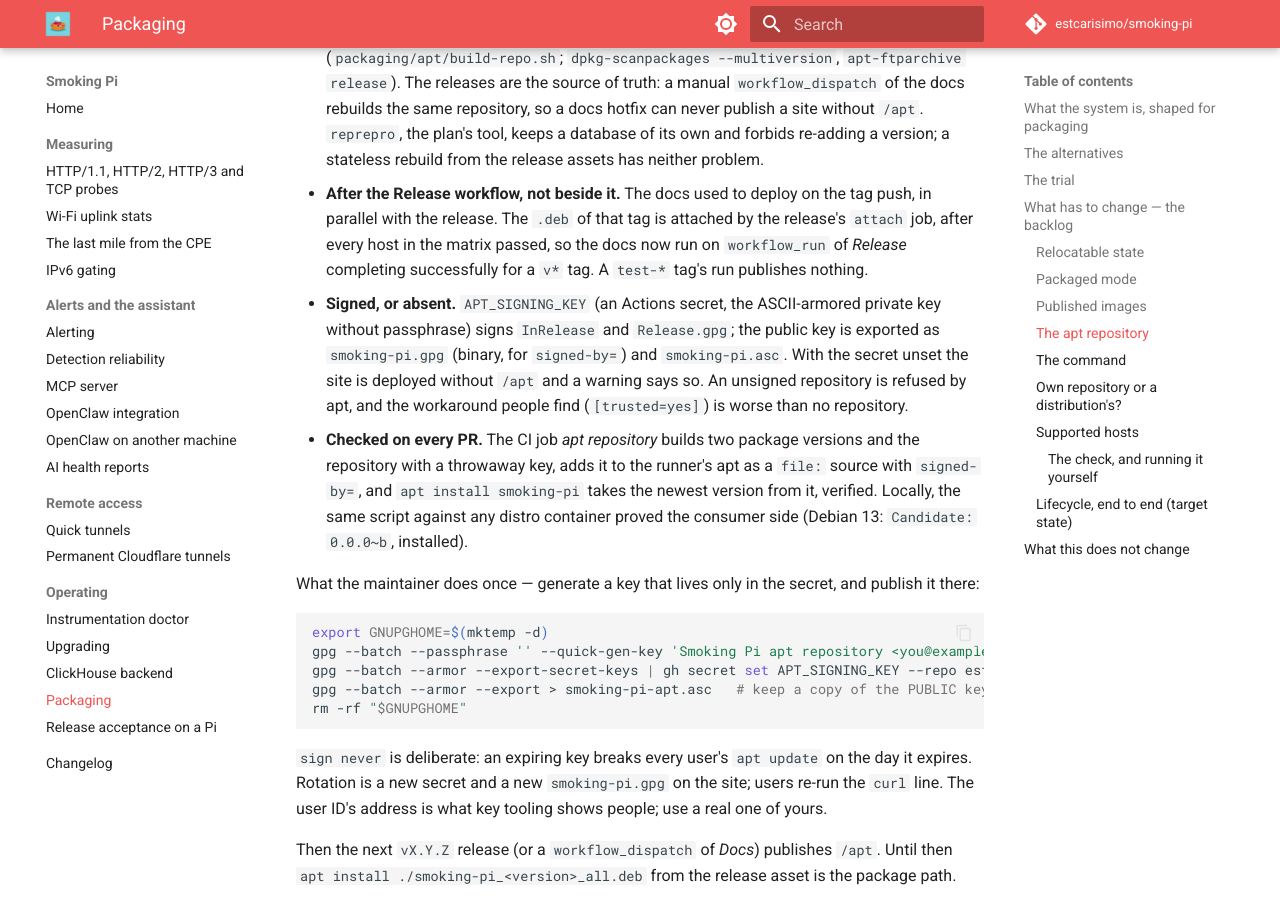
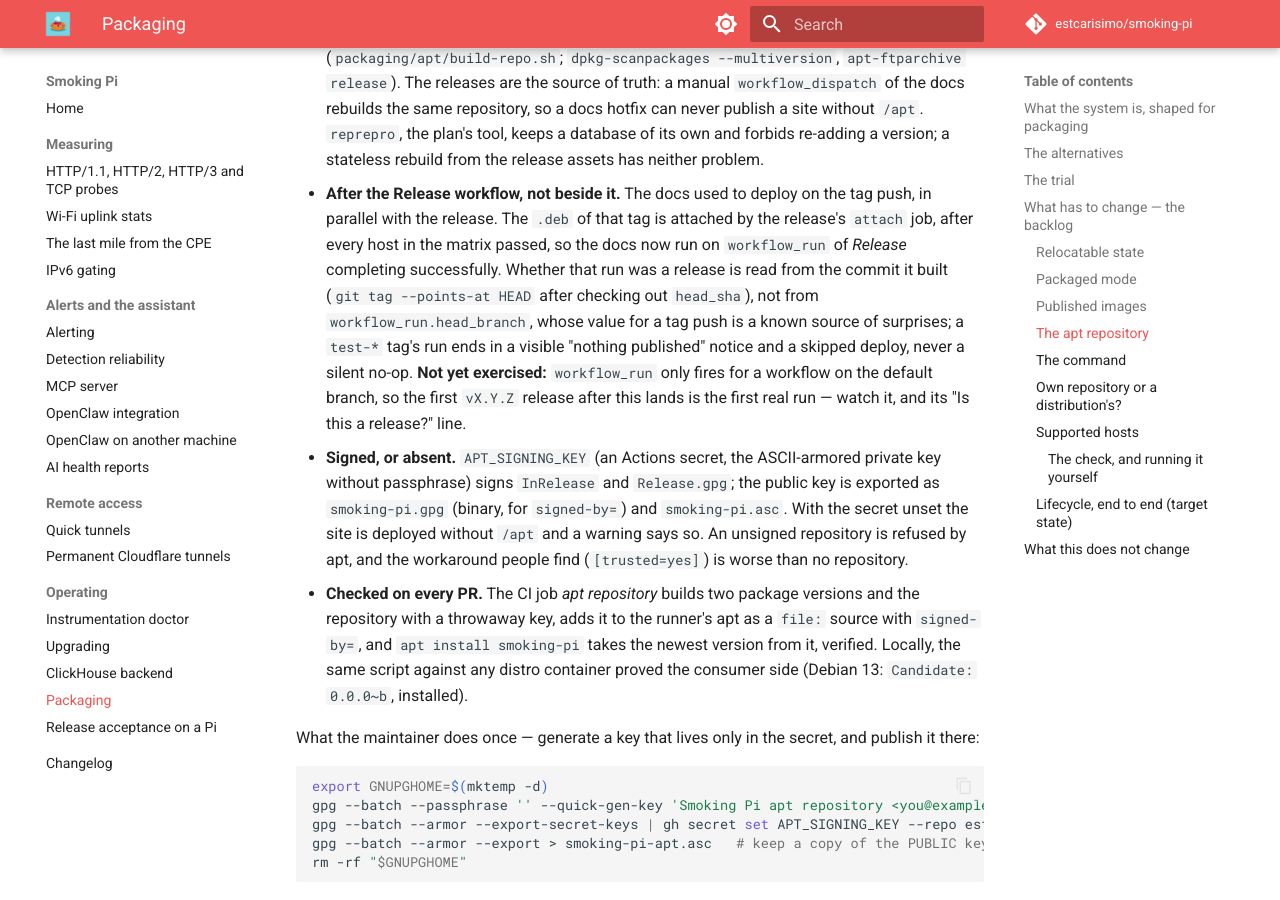
Before and after one commit to estcarisimo/smoking-pi, an MkDocs documentation site: the page built from docs/packaging.md, in a window 1280 px wide and 900 px high, scrolled down 11157 px. Built offline with MkDocs 1.6.1 and Material for MkDocs 9.7.7, drawn with Linux system fonts in a browser that asks for light colours; comment, search, counter and statistics services are not loaded.

Commit message:
fix: what the review of #89 found — the docs deploy decides 'release or not' from the tag at the built commit, not workflow_run.head_branch; a non-release run skips visibly; --clobber on the asset download
Co-Authored-By: Claude Opus 5 <noreply@anthropic.com>

```diff
--- a/docs/packaging.md
+++ b/docs/packaging.md
@@ -348,7 +348,14 @@ How it is built, and why this shape:
   the tag push, in parallel with the release. The `.deb` of that tag is
   attached by the release's `attach` job, after every host in the matrix
   passed, so the docs now run on `workflow_run` of *Release* completing
-  successfully for a `v*` tag. A `test-*` tag's run publishes nothing.
+  successfully. Whether that run was a release is read from the commit it
+  built (`git tag --points-at HEAD` after checking out `head_sha`), not
+  from `workflow_run.head_branch`, whose value for a tag push is a known
+  source of surprises; a `test-*` tag's run ends in a visible "nothing
+  published" notice and a skipped deploy, never a silent no-op. **Not yet
+  exercised:** `workflow_run` only fires for a workflow on the default
+  branch, so the first `vX.Y.Z` release after this lands is the first real
+  run — watch it, and its "Is this a release?" line.
 - **Signed, or absent.** `APT_SIGNING_KEY` (an Actions secret, the
   ASCII-armored private key without passphrase) signs `InRelease` and
   `Release.gpg`; the public key is exported as `smoking-pi.gpg` (binary,
```
Also changed, not shown: 1 other file.
